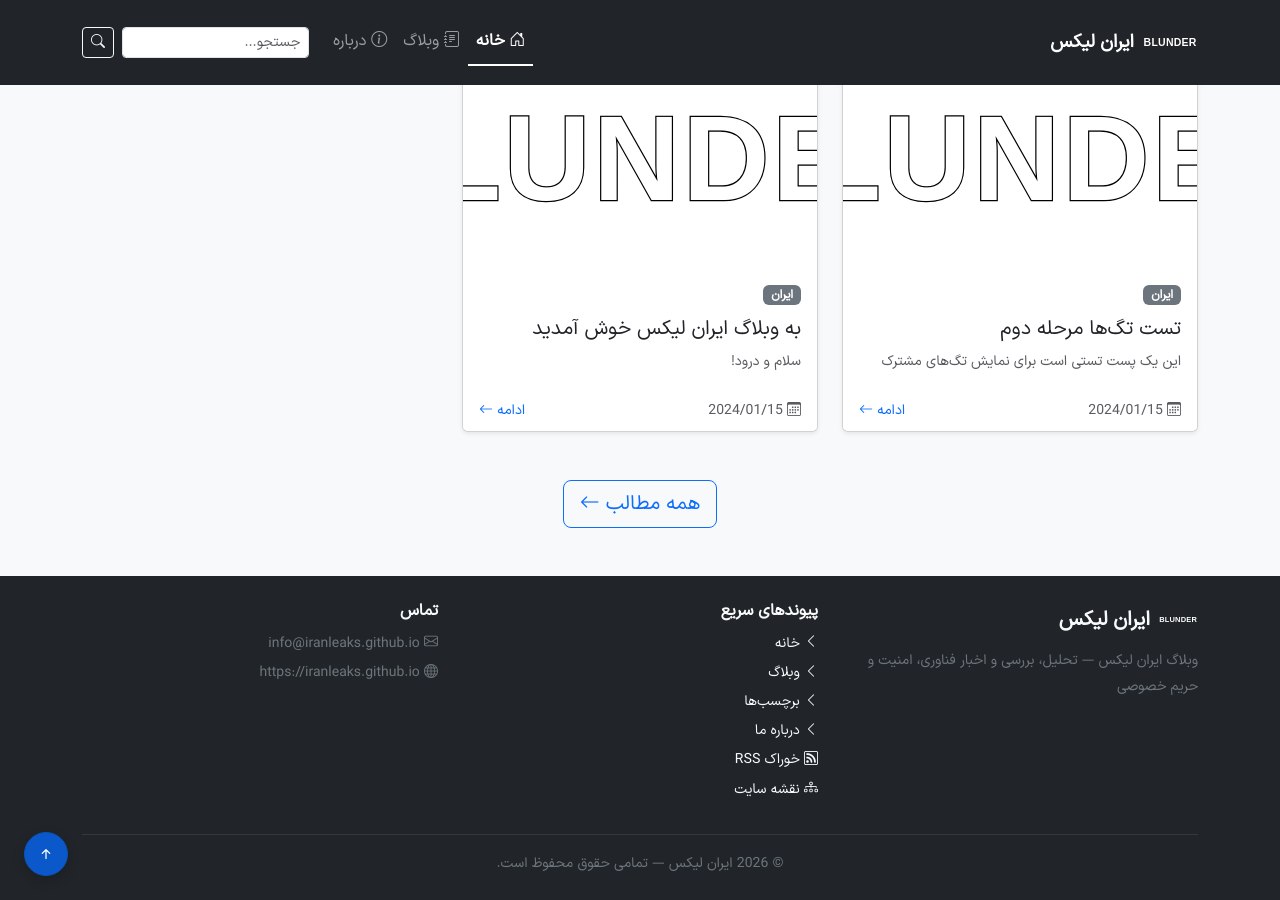
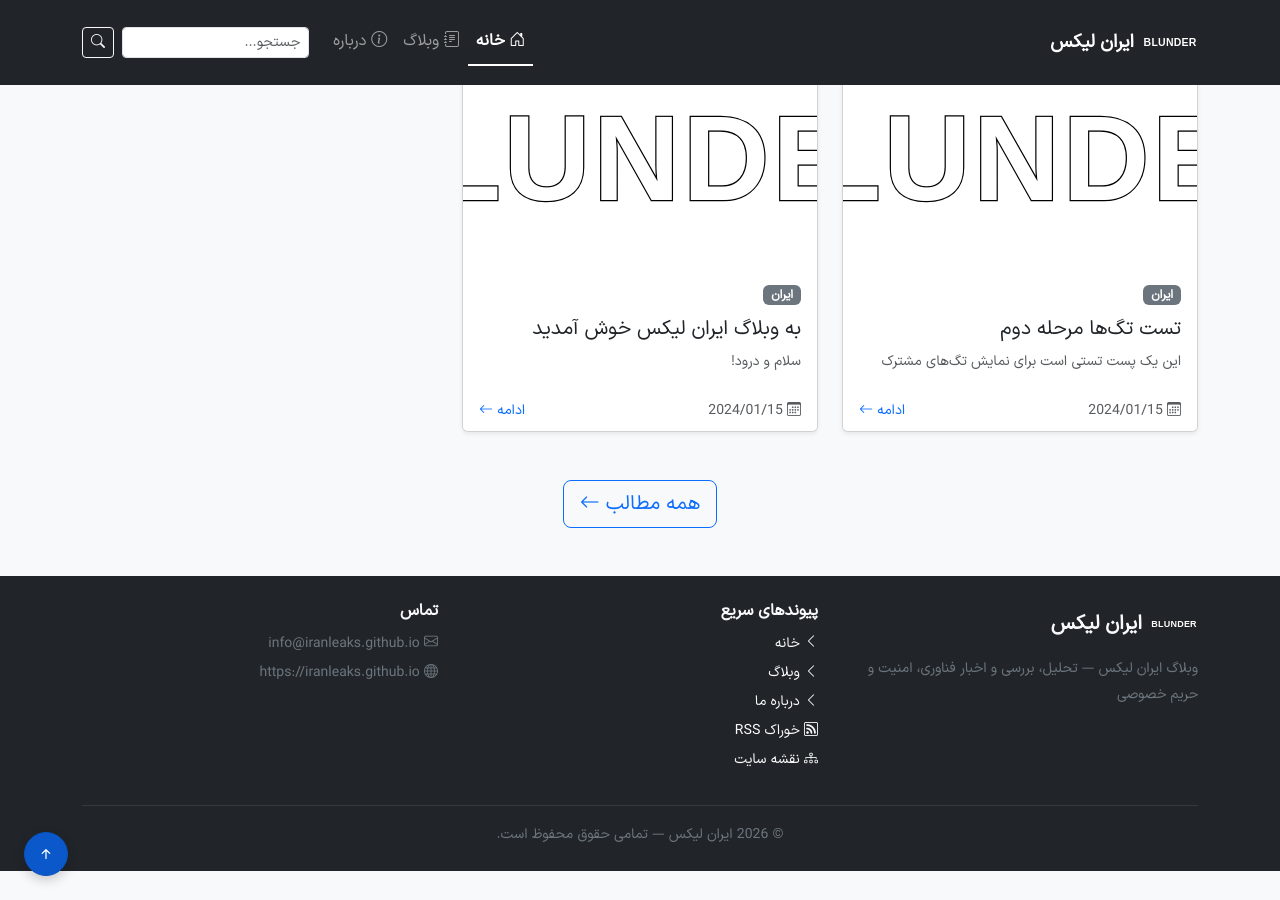
Before and after one commit to iranleaks/iranleaks.github.io, a Jekyll site: the page built from index.html, in a window 1280 px wide and 900 px high, scrolled down 563 px. Built offline with Jekyll 4.4.1, drawn with Linux system fonts in a browser that asks for light colours.

Commit message:
Update footer logo size and links

```diff
--- a/_includes/footer.html
+++ b/_includes/footer.html
@@ -3,7 +3,7 @@
     <div class="row g-4">
       <div class="col-md-4">
         <h5 class="fw-bold d-flex align-items-center">
-          <img src="{{ site.logo | relative_url }}" alt="" width="40" height="40" class="me-2">
+          <img src="{{ site.logo | relative_url }}" alt="" width="48" height="48" class="me-2">
           {{ site.title }}
         </h5>
         <p class="text-secondary small mb-0">{{ site.description }}</p>
@@ -14,9 +14,8 @@
         <ul class="list-unstyled small">
           <li class="mb-1"><a href="{{ '/' | relative_url }}" class="link-light text-decoration-none"><i class="bi bi-chevron-left"></i> خانه</a></li>
           <li class="mb-1"><a href="{{ '/blog/' | relative_url }}" class="link-light text-decoration-none"><i class="bi bi-chevron-left"></i> وبلاگ</a></li>
-          <li class="mb-1"><a href="{{ '/tags/' | relative_url }}" class="link-light text-decoration-none"><i class="bi bi-chevron-left"></i> برچسب‌ها</a></li>
           <li class="mb-1"><a href="{{ '/about/' | relative_url }}" class="link-light text-decoration-none"><i class="bi bi-chevron-left"></i> درباره ما</a></li>
-          <li class="mb-1"><a href="{{ '/rss.xml' | relative_url }}" class="link-light text-decoration-none"><i class="bi bi-rss"></i> خوراک RSS</a></li>
+          <li class="mb-1"><a href="{{ '/rss/' | relative_url }}" class="link-light text-decoration-none"><i class="bi bi-rss"></i> خوراک RSS</a></li>
           <li class="mb-1"><a href="{{ '/sitemap.xml' | relative_url }}" class="link-light text-decoration-none"><i class="bi bi-diagram-3"></i> نقشه سایت</a></li>
         </ul>
       </div>
```
